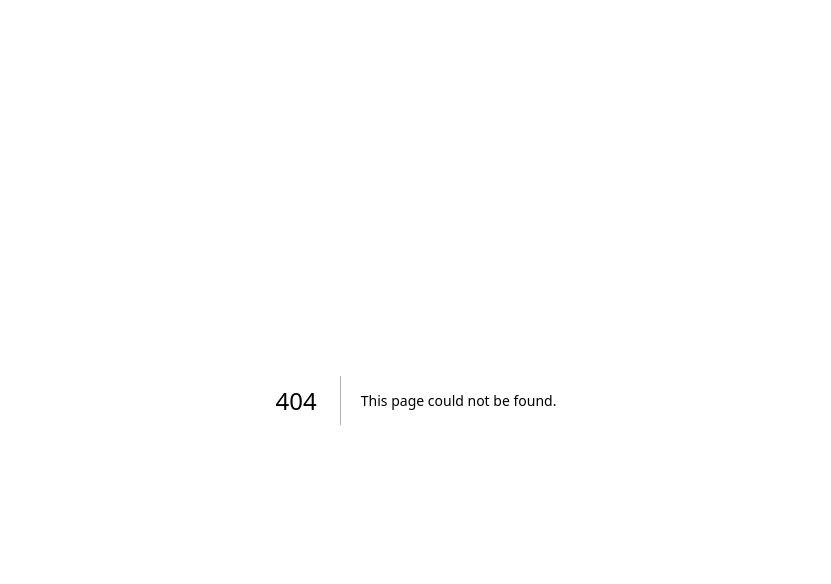
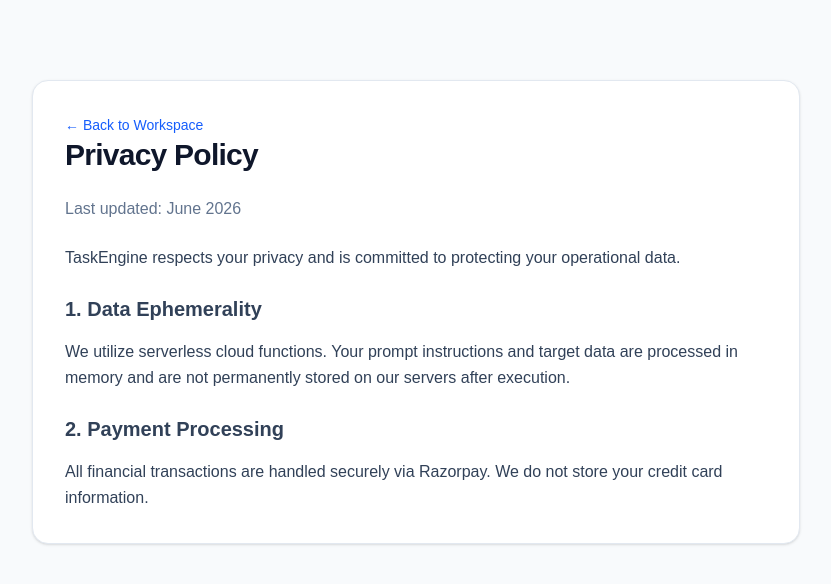
Before and after one commit to srujan1828-maker/taskengine-frontend, a Next.js app: page /privacy in a window 1280 px wide. Before the commit this address had no page. Shown: the top 584 px of the page, without its empty margins (224-1055 px from the left). Built offline with nearby package versions, Linux system fonts and the light colour scheme.

Commit message:
version 3

```diff
--- a/app/page.tsx
+++ b/app/page.tsx
@@ -3,6 +3,7 @@
 import { useState } from 'react';
 import { useRouter } from 'next/navigation';
 import Script from 'next/script';
+import Link from 'next/link';
 
 type AgentKey = 'lead' | 'content' | 'competitor' | 'workflow';
 
@@ -13,7 +14,7 @@
   icon: string;
   desc: string;
   placeholder: string;
-  capabilities: string[]; // ✨ Added: Explicit data parameters for transparency
+  capabilities: string[];
 }
 
 const AGENTS: AgentDetails[] = [
@@ -138,19 +139,6 @@
           <p className="mt-6 text-lg md:text-xl text-slate-500 max-w-2xl mx-auto font-medium leading-relaxed">
             Stop paying thousands for unused SaaS seats. Select a pre-trained agent, define your exact target, and get flawless executive reports dropped straight into your inbox.
           </p>
-
-          {/* ✨ Added: Trust Signals & Social Proof */}
-          <div className="mt-10 flex flex-wrap items-center justify-center gap-6 text-sm font-medium text-slate-500">
-            <div className="flex items-center space-x-2">
-              <span className="text-yellow-500 text-lg">★★★★★</span>
-              <span>4.9/5 Average Execution Rating</span>
-            </div>
-            <div className="hidden sm:block w-1 h-1 bg-slate-300 rounded-full"></div>
-            <div className="flex items-center space-x-2">
-              <span className="text-green-500 text-lg">✓</span>
-              <span>240+ Operations run this week</span>
-            </div>
-          </div>
         </header>
 
         {/* INTERACTIVE WORKSPACE */}
@@ -177,8 +165,6 @@
           </div>
 
           <div className="bg-white border border-slate-200 rounded-2xl p-6 md:p-8 shadow-sm flex flex-col md:flex-row gap-8">
-
-            {/* Left Column: Context & Parameters */}
             <div className="md:w-1/2 space-y-6">
               <div>
                 <div className="flex items-center space-x-3">
@@ -193,7 +179,6 @@
                 </p>
               </div>
 
-              {/* ✨ Added: Clearer Agent Parameters */}
               <div className="bg-slate-50 border border-slate-100 rounded-xl p-4 space-y-2">
                 <span className="text-xs font-bold text-slate-900 uppercase tracking-wider">Execution Pipeline</span>
                 <ul className="space-y-2">
@@ -207,7 +192,6 @@
               </div>
             </div>
 
-            {/* Right Column: Input & Checkout */}
             <div className="md:w-1/2 space-y-4 border-t md:border-t-0 md:border-l border-slate-100 pt-6 md:pt-0 md:pl-8">
               <div className="space-y-1.5">
                 <label className="text-xs font-bold text-slate-600 uppercase tracking-wider">Operational Instructions</label>
@@ -241,20 +225,18 @@
                   <span className="text-slate-200">₹1,500</span>
                 </button>
 
-                {/* ✨ Added: Visual Proof CTA & Guarantee */}
                 <div className="flex items-center justify-between px-1">
-                  <button onClick={() => alert("Modal popping up with mock CSV/Markdown preview!")} className="text-xs font-semibold text-blue-600 hover:text-blue-800 transition underline underline-offset-2">
+                  <button onClick={() => alert("Sample output preview coming soon!")} className="text-xs font-semibold text-blue-600 hover:text-blue-800 transition underline underline-offset-2">
                     View Sample Output
                   </button>
                   <span className="text-xs font-medium text-slate-500">🔒 Guaranteed accurate, or the run is free.</span>
                 </div>
               </div>
             </div>
-
           </div>
         </section>
 
-        {/* ✨ Added: BUSINESS MODEL / PRICING COMPARISON */}
+        {/* PRICING COMPARISON */}
         <section id="pricing" className="bg-black text-white py-20 px-4">
           <div className="max-w-5xl mx-auto space-y-12">
             <div className="text-center max-w-2xl mx-auto space-y-4">
@@ -284,7 +266,7 @@
           </div>
         </section>
 
-        {/* ✨ Added: THE INTEGRATION NARRATIVE */}
+        {/* INTEGRATIONS */}
         <section id="integrations" className="bg-white py-20 px-4">
           <div className="max-w-5xl mx-auto space-y-12">
             <div className="text-center max-w-2xl mx-auto space-y-4">
@@ -315,6 +297,7 @@
           </div>
         </section>
 
+        {/* UPDATED FOOTER */}
         <footer className="border-t border-slate-200 bg-white py-12 px-4">
           <div className="max-w-5xl mx-auto flex flex-col md:flex-row items-center justify-between gap-6 text-sm text-slate-400 font-medium">
             <div className="flex items-center space-x-2">
@@ -322,9 +305,9 @@
               <span className="font-bold text-slate-700">© 2026 TaskEngine</span>
             </div>
             <div className="flex space-x-6">
-              <a href="#" className="hover:text-slate-900 transition">Terms of Service</a>
-              <a href="#" className="hover:text-slate-900 transition">Privacy Policy</a>
-              <a href="#" className="hover:text-slate-900 transition">Contact Operators</a>
+              <Link href="/terms" className="hover:text-slate-900 transition">Terms of Service</Link>
+              <Link href="/privacy" className="hover:text-slate-900 transition">Privacy Policy</Link>
+              <a href="mailto:support@taskengine.software" className="hover:text-slate-900 transition">Contact Operators</a>
             </div>
           </div>
         </footer>
--- /dev/null
+++ b/app/privacy/page.tsx
@@ -0,0 +1,22 @@
+import Link from 'next/link';
+
+export default function PrivacyPage() {
+  return (
+    <div className="min-h-screen bg-slate-50 py-20 px-4 text-slate-900">
+      <div className="max-w-3xl mx-auto bg-white p-8 rounded-2xl shadow-sm border border-slate-200 space-y-6">
+        <Link href="/" className="text-blue-600 hover:underline text-sm font-medium">← Back to Workspace</Link>
+        <h1 className="text-3xl font-extrabold tracking-tight">Privacy Policy</h1>
+        <p className="text-slate-500">Last updated: June 2026</p>
+
+        <div className="space-y-4 text-slate-700 leading-relaxed">
+          <p>TaskEngine respects your privacy and is committed to protecting your operational data.</p>
+          <h2 className="text-xl font-bold mt-6">1. Data Ephemerality</h2>
+          <p>We utilize serverless cloud functions. Your prompt instructions and target data are processed in memory and are not permanently stored on our servers after execution.</p>
+          <h2 className="text-xl font-bold mt-6">2. Payment Processing</h2>
+          <p>All financial transactions are handled securely via Razorpay. We do not store your credit card information.</p>
+          {/* Add your actual privacy policy here later */}
+        </div>
+      </div>
+    </div>
+  );
+}
--- /dev/null
+++ b/app/terms/page.tsx
@@ -0,0 +1,22 @@
+import Link from 'next/link';
+
+export default function TermsPage() {
+  return (
+    <div className="min-h-screen bg-slate-50 py-20 px-4 text-slate-900">
+      <div className="max-w-3xl mx-auto bg-white p-8 rounded-2xl shadow-sm border border-slate-200 space-y-6">
+        <Link href="/" className="text-blue-600 hover:underline text-sm font-medium">← Back to Workspace</Link>
+        <h1 className="text-3xl font-extrabold tracking-tight">Terms of Service</h1>
+        <p className="text-slate-500">Last updated: June 2026</p>
+
+        <div className="space-y-4 text-slate-700 leading-relaxed">
+          <p>Welcome to TaskEngine. By using our platform, you agree to these terms.</p>
+          <h2 className="text-xl font-bold mt-6">1. Services Provided</h2>
+          <p>We provide asynchronous, AI-powered task execution delivered via email based on a flat transactional fee.</p>
+          <h2 className="text-xl font-bold mt-6">2. Refunds and Guarantees</h2>
+          <p>If an execution fails to deliver the promised structure or data, we will refund your transaction or re-run the process free of charge.</p>
+          {/* Add your actual terms here later */}
+        </div>
+      </div>
+    </div>
+  );
+}
```
